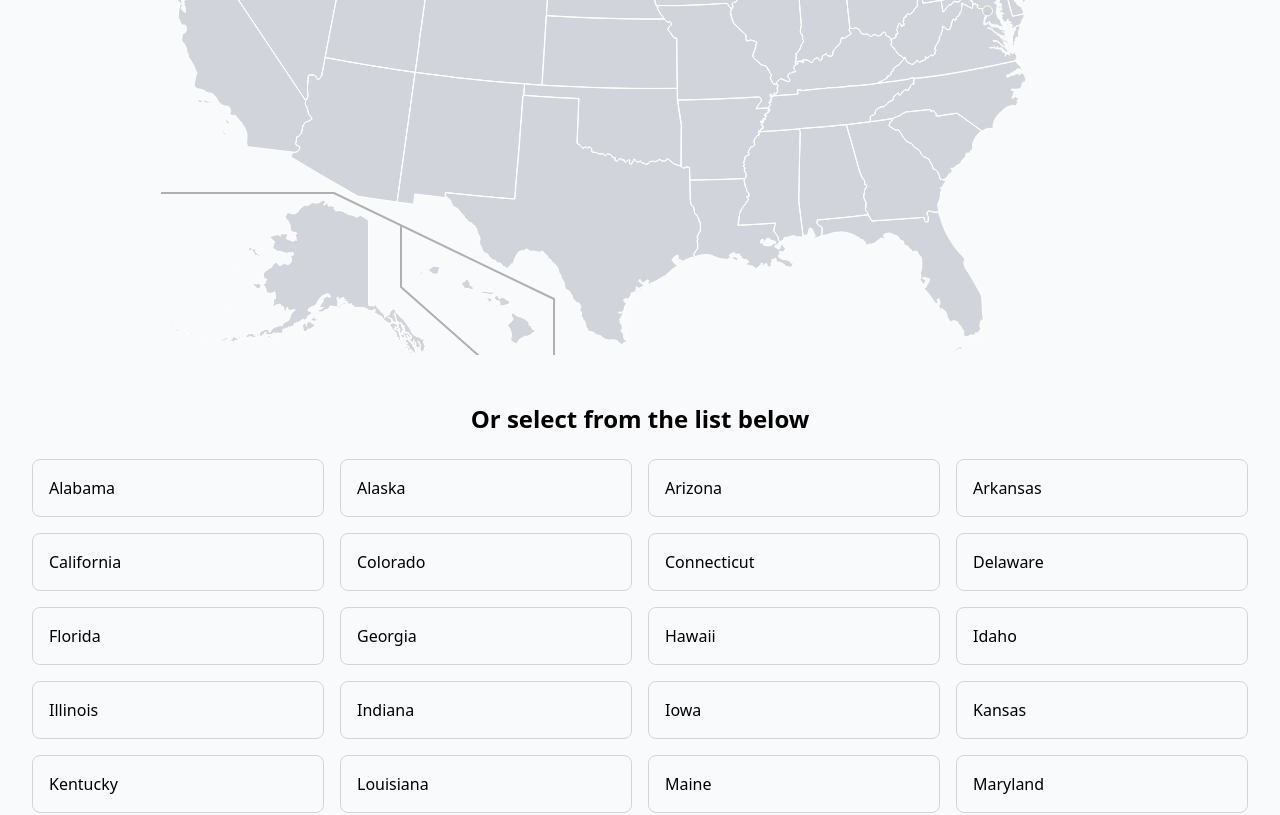
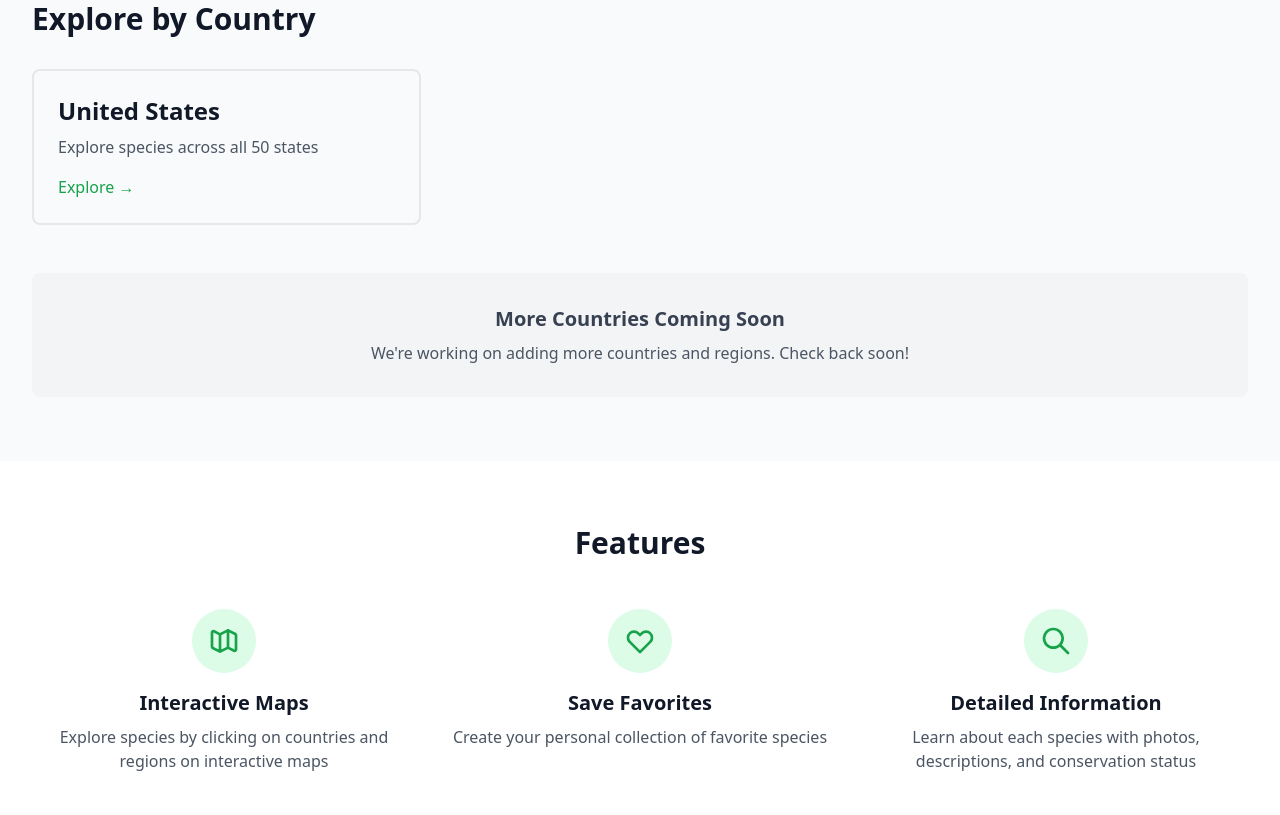
Before and after one commit to ryanwhetstone/native-nature, a Next.js app: page / in a window 1280 px wide. Shown: the part 380-1195 px from the top of the page. Built offline with nearby package versions, Linux system fonts and the light colour scheme; no server answers.

Commit message:
Restructure home page to world view and move US map to /countries/usa

```diff
--- a/app/USMap.tsx
+++ b/app/USMap.tsx
@@ -48,8 +48,8 @@ export function USMap() {
   // Separate effect to handle visibility changes
   useEffect(() => {
     const handleVisibilityChange = () => {
-      if (document.visibilityState === 'visible' && pathname === '/') {
-        // Force reinitialization when tab becomes visible and we're on home
+      if (document.visibilityState === 'visible' && pathname === '/countries/usa') {
+        // Force reinitialization when tab becomes visible and we're on USA page
         isInitializedRef.current = false;
       }
     };
--- /dev/null
+++ b/app/countries/usa/page.tsx
@@ -0,0 +1,62 @@
+'use client';
+
+import Link from "next/link";
+import { USMap } from "../../USMap";
+import { useEffect, useState } from "react";
+
+const states = [
+  "Alabama", "Alaska", "Arizona", "Arkansas", "California", "Colorado",
+  "Connecticut", "Delaware", "Florida", "Georgia", "Hawaii", "Idaho",
+  "Illinois", "Indiana", "Iowa", "Kansas", "Kentucky", "Louisiana",
+  "Maine", "Maryland", "Massachusetts", "Michigan", "Minnesota",
+  "Mississippi", "Missouri", "Montana", "Nebraska", "Nevada",
+  "New Hampshire", "New Jersey", "New Mexico", "New York",
+  "North Carolina", "North Dakota", "Ohio", "Oklahoma", "Oregon",
+  "Pennsylvania", "Rhode Island", "South Carolina", "South Dakota",
+  "Tennessee", "Texas", "Utah", "Vermont", "Virginia", "Washington",
+  "West Virginia", "Wisconsin", "Wyoming"
+];
+
+export default function USAPage() {
+  const [mapKey, setMapKey] = useState(0);
+
+  useEffect(() => {
+    // Listen for when navigation happens to the current page
+    const handleFocus = () => {
+      setMapKey(prev => prev + 1);
+    };
+
+    window.addEventListener('focus', handleFocus);
+    return () => window.removeEventListener('focus', handleFocus);
+  }, []);
+
+  return (
+    <main className="min-h-screen bg-gray-50 p-8">
+      <div className="max-w-7xl mx-auto mb-8">
+        <Link
+          href="/"
+          className="inline-flex items-center text-green-600 hover:text-green-700 font-medium mb-4"
+        >
+          ← Back to World
+        </Link>
+        <h1 className="text-4xl font-bold text-gray-900 mb-2">United States</h1>
+        <p className="text-gray-600">Explore native species by state</p>
+      </div>
+
+      <USMap key={mapKey} />
+
+      <h2 className="text-2xl font-semibold mb-6 text-center">Or select from the list below</h2>
+      <div className="grid grid-cols-1 sm:grid-cols-2 md:grid-cols-3 lg:grid-cols-4 gap-4 max-w-7xl mx-auto">
+        {states.map((state) => (
+          <Link
+            key={state}
+            href={`/states/${state.toLowerCase().replace(/\s+/g, "-")}`}
+            className="p-4 border border-gray-300 rounded-lg hover:bg-gray-100 transition-colors"
+          >
+            {state}
+          </Link>
+        ))}
+      </div>
+    </main>
+  );
+}
--- a/app/page.tsx
+++ b/app/page.tsx
@@ -1,50 +1,94 @@
 'use client';
 
 import Link from "next/link";
-import { USMap } from "./USMap";
-import { useEffect, useState } from "react";
 
-const states = [
-  "Alabama", "Alaska", "Arizona", "Arkansas", "California", "Colorado",
-  "Connecticut", "Delaware", "Florida", "Georgia", "Hawaii", "Idaho",
-  "Illinois", "Indiana", "Iowa", "Kansas", "Kentucky", "Louisiana",
-  "Maine", "Maryland", "Massachusetts", "Michigan", "Minnesota",
-  "Mississippi", "Missouri", "Montana", "Nebraska", "Nevada",
-  "New Hampshire", "New Jersey", "New Mexico", "New York",
-  "North Carolina", "North Dakota", "Ohio", "Oklahoma", "Oregon",
-  "Pennsylvania", "Rhode Island", "South Carolina", "South Dakota",
-  "Tennessee", "Texas", "Utah", "Vermont", "Virginia", "Washington",
-  "West Virginia", "Wisconsin", "Wyoming"
+const countries = [
+  { name: "United States", slug: "usa", description: "Explore species across all 50 states" },
 ];
 
 export default function Home() {
-  const [mapKey, setMapKey] = useState(0);
+  return (
+    <main className="min-h-screen bg-gray-50">
+      {/* Hero Section */}
+      <div className="bg-gradient-to-b from-green-600 to-green-700 text-white py-20 px-8">
+        <div className="max-w-4xl mx-auto text-center">
+          <h1 className="text-5xl font-bold mb-4">Native Nature</h1>
+          <p className="text-xl text-green-100">
+            Discover and explore native species from around the world
+          </p>
+        </div>
+      </div>
 
-  useEffect(() => {
-    // Listen for when navigation happens to the current page
-    const handleFocus = () => {
-      setMapKey(prev => prev + 1);
-    };
+      {/* Countries Section */}
+      <div className="max-w-7xl mx-auto px-8 py-16">
+        <h2 className="text-3xl font-bold text-gray-900 mb-8">Explore by Country</h2>
+        <div className="grid grid-cols-1 md:grid-cols-2 lg:grid-cols-3 gap-6">
+          {countries.map((country) => (
+            <Link
+              key={country.slug}
+              href={`/countries/${country.slug}`}
+              className="group block p-6 border-2 border-gray-200 rounded-lg hover:border-green-500 hover:shadow-lg transition-all"
+            >
+              <h3 className="text-2xl font-semibold text-gray-900 group-hover:text-green-600 mb-2">
+                {country.name}
+              </h3>
+              <p className="text-gray-600">{country.description}</p>
+              <div className="mt-4 text-green-600 group-hover:text-green-700 font-medium">
+                Explore →
+              </div>
+            </Link>
+          ))}
+        </div>
 
-    window.addEventListener('focus', handleFocus);
-    return () => window.removeEventListener('focus', handleFocus);
-  }, []);
+        {/* Coming Soon */}
+        <div className="mt-12 p-8 bg-gray-100 rounded-lg text-center">
+          <h3 className="text-xl font-semibold text-gray-700 mb-2">More Countries Coming Soon</h3>
+          <p className="text-gray-600">
+            We're working on adding more countries and regions. Check back soon!
+          </p>
+        </div>
+      </div>
 
-  return (
-    <main className="min-h-screen bg-gray-50 p-8">
-      <USMap key={mapKey} />
-
-      <h2 className="text-2xl font-semibold mb-6 text-center">Or select from the list below</h2>
-      <div className="grid grid-cols-1 sm:grid-cols-2 md:grid-cols-3 lg:grid-cols-4 gap-4 max-w-7xl mx-auto">
-        {states.map((state) => (
-          <Link
-            key={state}
-            href={`/states/${state.toLowerCase().replace(/\s+/g, "-")}`}
-            className="p-4 border border-gray-300 rounded-lg hover:bg-gray-100 transition-colors"
-          >
-            {state}
-          </Link>
-        ))}
+      {/* Features Section */}
+      <div className="bg-white py-16 px-8">
+        <div className="max-w-7xl mx-auto">
+          <h2 className="text-3xl font-bold text-gray-900 mb-12 text-center">Features</h2>
+          <div className="grid grid-cols-1 md:grid-cols-3 gap-8">
+            <div className="text-center">
+              <div className="w-16 h-16 bg-green-100 rounded-full flex items-center justify-center mx-auto mb-4">
+                <svg className="w-8 h-8 text-green-600" fill="none" stroke="currentColor" viewBox="0 0 24 24">
+                  <path strokeLinecap="round" strokeLinejoin="round" strokeWidth={2} d="M9 20l-5.447-2.724A1 1 0 013 16.382V5.618a1 1 0 011.447-.894L9 7m0 13l6-3m-6 3V7m6 10l4.553 2.276A1 1 0 0021 18.382V7.618a1 1 0 00-.553-.894L15 4m0 13V4m0 0L9 7" />
+                </svg>
+              </div>
+              <h3 className="text-xl font-semibold text-gray-900 mb-2">Interactive Maps</h3>
+              <p className="text-gray-600">
+                Explore species by clicking on countries and regions on interactive maps
+              </p>
+            </div>
+            <div className="text-center">
+              <div className="w-16 h-16 bg-green-100 rounded-full flex items-center justify-center mx-auto mb-4">
+                <svg className="w-8 h-8 text-green-600" fill="none" stroke="currentColor" viewBox="0 0 24 24">
+                  <path strokeLinecap="round" strokeLinejoin="round" strokeWidth={2} d="M4.318 6.318a4.5 4.5 0 000 6.364L12 20.364l7.682-7.682a4.5 4.5 0 00-6.364-6.364L12 7.636l-1.318-1.318a4.5 4.5 0 00-6.364 0z" />
+                </svg>
+              </div>
+              <h3 className="text-xl font-semibold text-gray-900 mb-2">Save Favorites</h3>
+              <p className="text-gray-600">
+                Create your personal collection of favorite species
+              </p>
+            </div>
+            <div className="text-center">
+              <div className="w-16 h-16 bg-green-100 rounded-full flex items-center justify-center mx-auto mb-4">
+                <svg className="w-8 h-8 text-green-600" fill="none" stroke="currentColor" viewBox="0 0 24 24">
+                  <path strokeLinecap="round" strokeLinejoin="round" strokeWidth={2} d="M21 21l-6-6m2-5a7 7 0 11-14 0 7 7 0 0114 0z" />
+                </svg>
+              </div>
+              <h3 className="text-xl font-semibold text-gray-900 mb-2">Detailed Information</h3>
+              <p className="text-gray-600">
+                Learn about each species with photos, descriptions, and conservation status
+              </p>
+            </div>
+          </div>
+        </div>
       </div>
     </main>
   );
```
